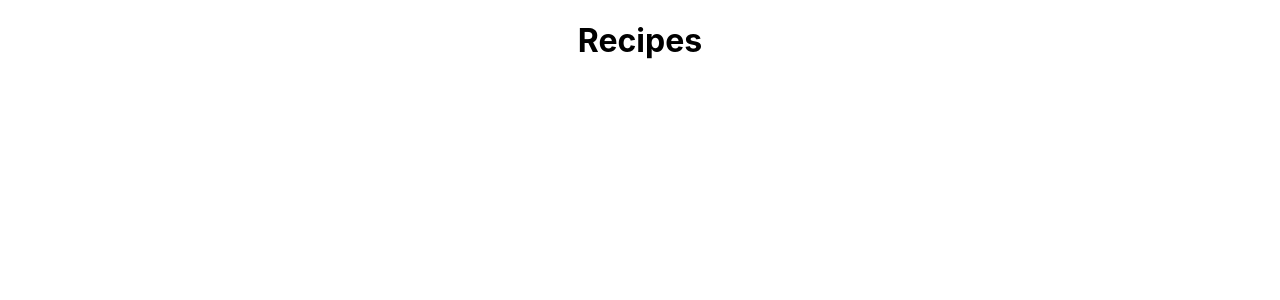
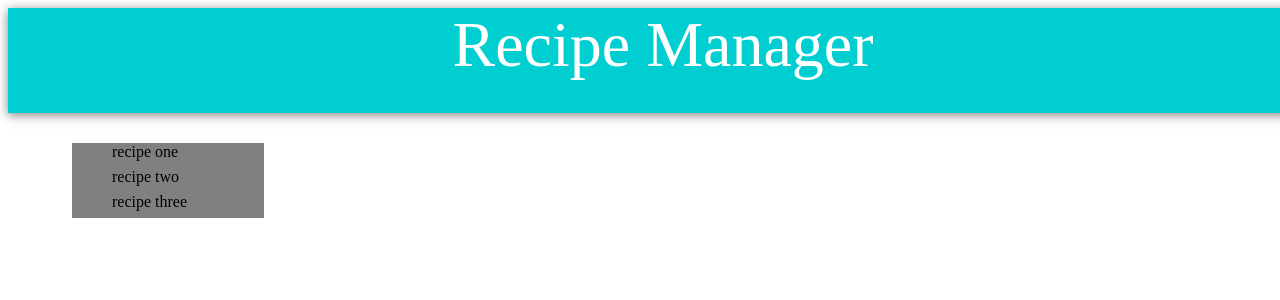
Before and after one commit to max-wild/dynamic-recipes, a React (Create React App) app: page / in a window 1280 px wide. Shown: the top 300 px of the page. Built offline with nearby package versions, Linux system fonts and the light colour scheme.

Commit message:
Started Creating UI

```diff
--- a/src/components/Home.jsx
+++ b/src/components/Home.jsx
@@ -4,7 +4,24 @@ import React from "react";
 export class Home extends React.Component {
     render() {
         return (<div>
-            <h1>Recipes</h1>
+            <div class = "head">
+              <header>
+                Recipe Manager
+              </header>
+            </div>
+            <div class = "recipe-bar">
+                <ul>
+                  <li>
+                  recipe one
+                  </li>
+                  <li>
+                  recipe two
+                  </li>
+                  <li>
+                  recipe three
+                  </li>
+                </ul>
+            </div>
         </div>)
     }
 }
--- a/src/index.css
+++ b/src/index.css
@@ -1,13 +1,46 @@
-body {
-  margin: 0;
+html,body {
+  /*margin: 0;
   font-family: -apple-system, BlinkMacSystemFont, 'Segoe UI', 'Roboto', 'Oxygen',
     'Ubuntu', 'Cantarell', 'Fira Sans', 'Droid Sans', 'Helvetica Neue',
     sans-serif;
   -webkit-font-smoothing: antialiased;
   -moz-osx-font-smoothing: grayscale;
+  font-family: Raleway;*/
+	height: 100%;
+	width: 100%;
 }
 
 code {
   font-family: source-code-pro, Menlo, Monaco, Consolas, 'Courier New',
     monospace;
 }
+
+header {
+	font-family: cursive;
+	font-size: 4rem;
+	background-color: DarkTurquoise;
+	color: White;
+	height: 105px;
+	padding-left: 30px;
+	box-shadow: 0px 2px 10px rgba(0, 0, 0, 0.5);
+	margin-bottom: 30px;
+}
+
+ul{
+  list-style-type: none;
+  background-color: Gray;
+}
+
+li{
+  height: 25px;
+  font-family: cursive;
+}
+
+.recipe-bar {
+  cursor: pointer;
+	width: 15%;
+	border-width: 0;
+	border-radius: 0;
+	margin-left: 5%;
+	text-align: left;
+}
```
